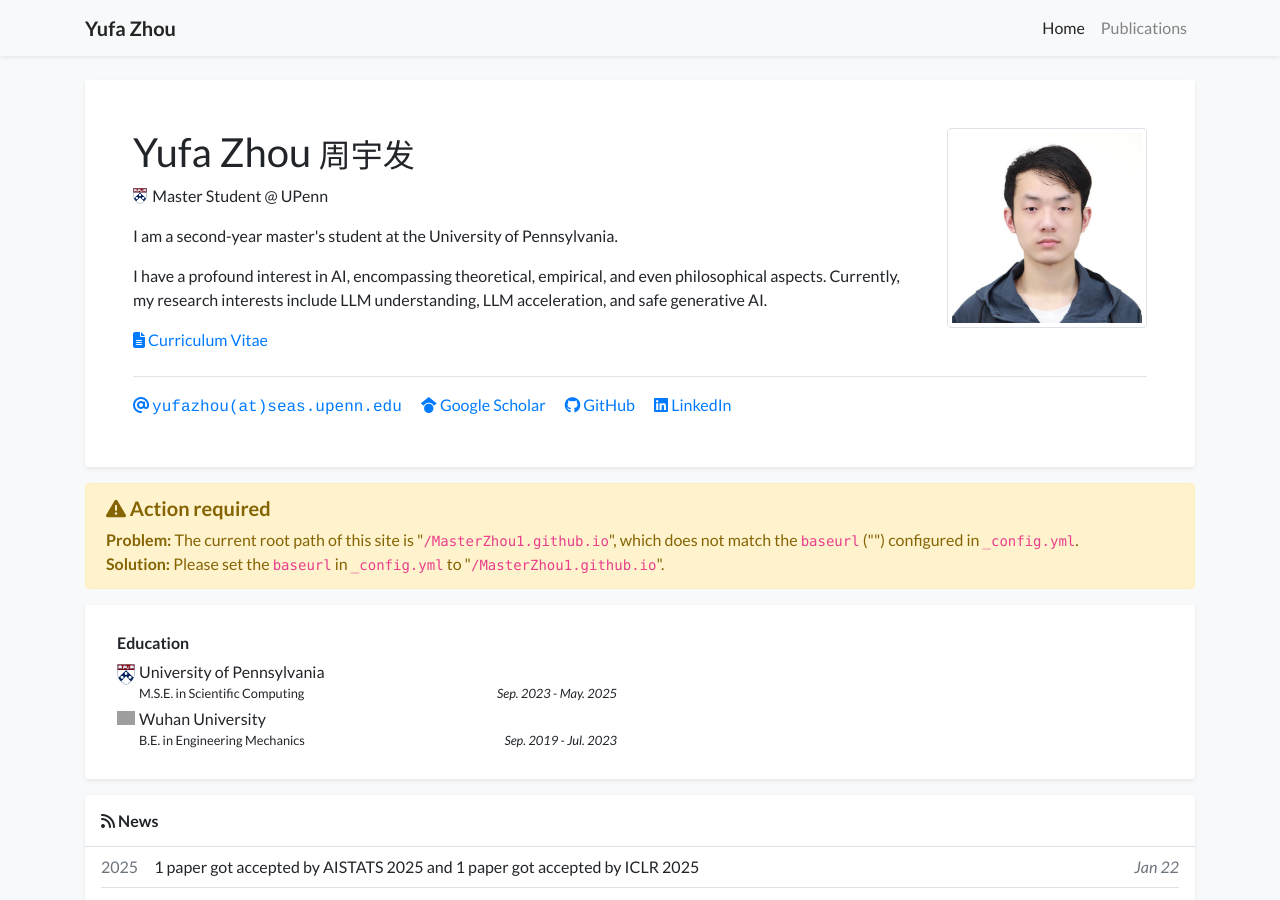
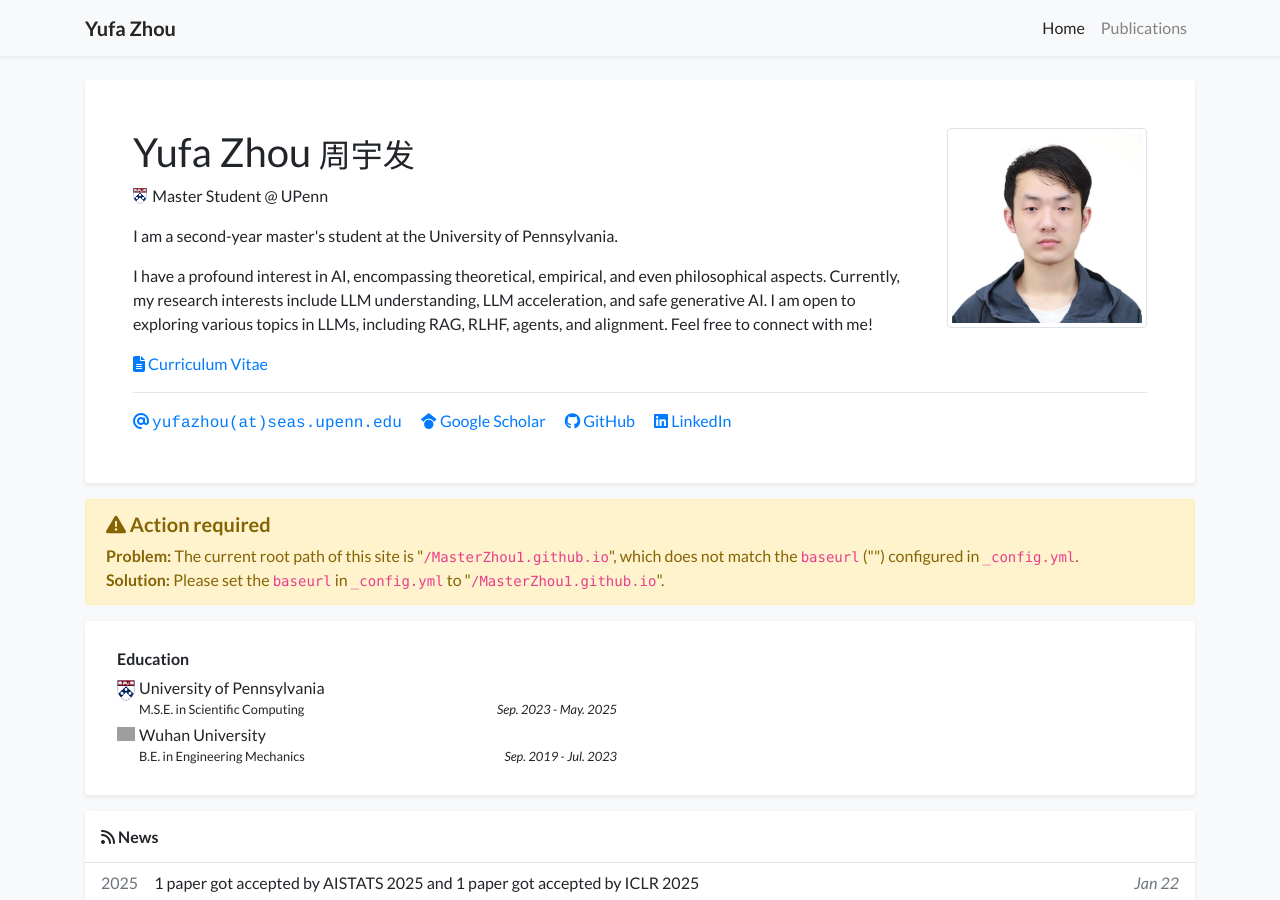
Before and after one commit to MasterZhou1/MasterZhou1.github.io, a Jekyll site: the page built from index.html, in a window 1280 px wide and 900 px high. Built offline with Jekyll 4.4.1, drawn with Linux system fonts in a browser that asks for light colours; nearby versions of some CDN libraries; a style sheet for code colours, icons or effects is not loaded; grey boxes are pictures that could not be loaded.

Commit message:
Update profile.yml

```diff
--- a/_data/profile.yml
+++ b/_data/profile.yml
@@ -28,6 +28,8 @@ short_bio: >-
   <p>
     I have a profound interest in AI, encompassing theoretical, empirical, and even philosophical aspects.
     Currently, my research interests include LLM understanding, LLM acceleration, and safe generative AI.
+    I am open to exploring various topics in LLMs, including RAG, RLHF, agents, and alignment.
+    Feel free to connect with me!
   </p>
 
 portrait_url: /assets/images/photos/me.jpg
```
